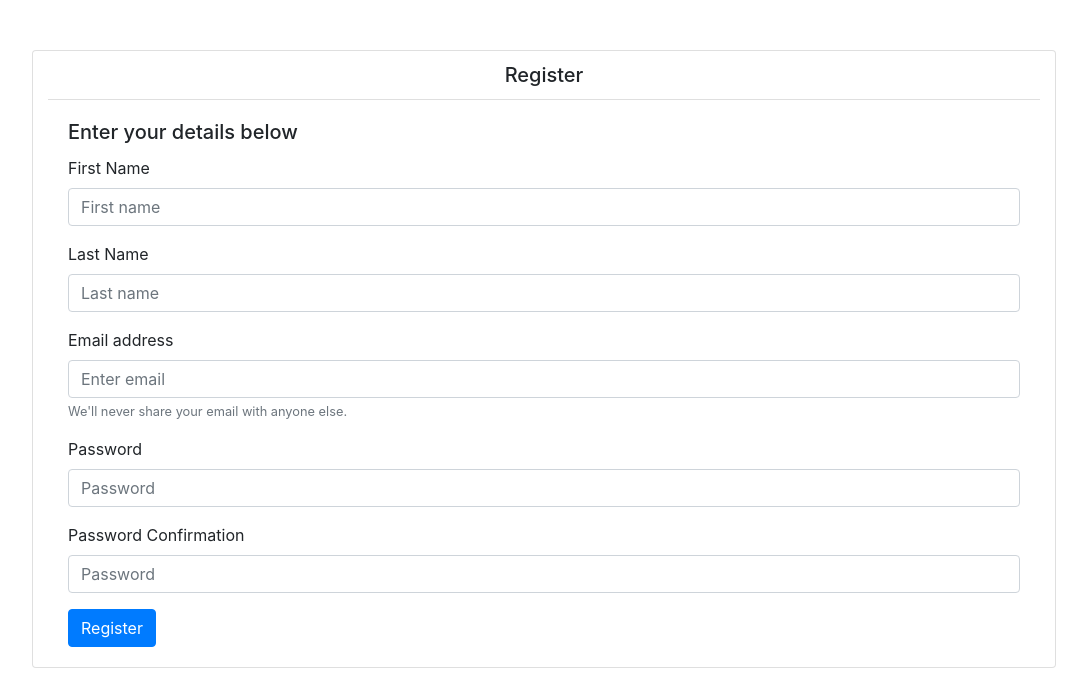
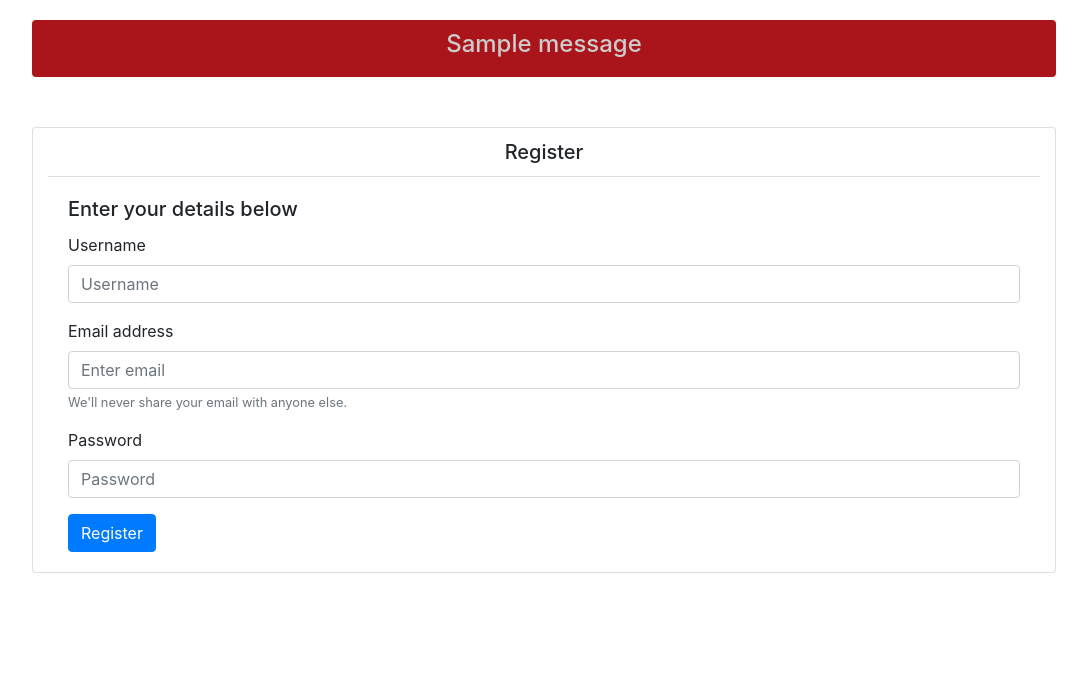
Before and after one commit to DonnaIB/surround_yourself_with_spanish, a Flask app: page /register in a window 1280 px wide. Shown: the part 102-800 px from the top of the page, without its empty margins (96-1183 px from the left). Run offline with Flask 2, Linux system fonts and the light colour scheme; one stand-in notice (Sample message) is shown; some libraries are stand-ins or nearby versions.

Commit message:
Add registation functionality and styling

```diff
--- a/app.py
+++ b/app.py
@@ -28,6 +28,35 @@ def get_recommendations():
 
 @app.route("/register", methods=["GET", "POST"])
 def register():
+    if request.method == "POST":
+        # check if username already exists in db
+        existing_user = mongo.db.users.find_one(
+            {"username": request.form.get('username').lower()})
+
+        if existing_user:
+            flash("Username already exist. Please chose another username")
+            return redirect(url_for("register"))
+
+         # check if email already exists in db
+        existing_email = mongo.db.users.find_one(
+            {"email": request.form.get("email").lower()})
+
+        if existing_email:
+            flash("Email already registered!")
+            return redirect(url_for("register"))
+
+        # add user details to the database
+        register = {
+            "username": request.form.get("username").lower(),
+            "email": request.form.get("email").lower(),
+            "password": generate_password_hash(request.form.get("password")),
+            "is_admin": False
+        }
+        mongo.db.users.insert_one(register)
+
+        # session cookie for new user
+        session["user"] = request.form.get("username").lower()
+        flash("Congratulations! You are now registered.")
     return render_template("register.html")
 
 
--- a/static/css/style.css
+++ b/static/css/style.css
@@ -1,11 +1,26 @@
 
 
-
+/*  registration form */
 .card {
     max-width: 80%;
     margin-top: 50px;
 }
-
 .card-header{
     background-color: white;
 }
+
+
+/* flash messages */
+
+.flash {
+    background-color: #AA151B;
+    color: #CCCCCC;
+    max-width: 80%;
+    line-height: 2;
+    margin: auto;
+    border-radius: .25rem;
+    text-align: center;
+    padding-top: 10px;
+    padding-bottom: 10px;
+    margin-top: 20px;
+}
--- a/templates/base.html
+++ b/templates/base.html
@@ -47,8 +47,27 @@
         </nav>
     </header>
 
+    <section>
+        <!-- flash messages-->
+        {% with messages = get_flashed_messages() %}
+            {% if messages %}
+                {% for message in messages %}
+                    <div class="flash">
+                        <h4>{{ message }}</h4>
+                    </div>
+                {% endfor %}
+            {% endif %}
+        {% endwith %}
+
+
+
+    </section>
+
+
+    <main>
     {% block content %}
     {% endblock %}
+    </main>
 
 <script src="https://cdnjs.cloudflare.com/ajax/libs/jquery/3.5.1/jquery.slim.min.js"></script>
 <script src="https://cdnjs.cloudflare.com/ajax/libs/popper.js/1.16.1/umd/popper.min.js"></script>
--- a/templates/register.html
+++ b/templates/register.html
@@ -8,16 +8,12 @@
         <h5 class="card-title">Enter your details below</h5>
         <form method="POST" action="{{ url_for('register' )}}">
 
-            <!-- first and last name -->
+            <!-- username -->
             <div class="form-group">
-                <label for="first_name">First Name</label>
-                <input type="text" class="form-control" id="first_name" name=first_name required
-                    placeholder="First name">
-            </div>
-            <div class="form-group">
-                <label for="last_name">Last Name</label>
-                <input type="text" class="form-control" id="last_name" required
-                    placeholder="Last name">
+                <label for="username">Username</label>
+                <input type="text" class="form-control" id="username" name="username" minlength="3" max-length="15"
+                pattern="^[a-zA-Z0-9]{3,15}$" required placeholder="Username">
+
             </div>
 
             <!-- email -->
@@ -32,12 +28,13 @@
             <!-- password -->
             <div class="form-group">
                 <label for="password">Password</label>
-                <input type="password" class="form-control" id="exampleInputPassword1" placeholder="Password" required>
+                <input type="password" class="form-control" name="password" id="password" placeholder="Password"
+                pattern="^[a-zA-Z0-9]{8,15}$" minlength="8" minlength="15" required>
             </div>
-            <div class="form-group">
+            <!-- <div class="form-group">
                 <label for="password">Password Confirmation</label>
                 <input type="password" class="form-control" id="exampleInputPassword1" placeholder="Password" required>
-            </div>
+            </div> -->
 
             <!-- register button -->
             <button type="submit" class="btn btn-primary">Register</button>
```
